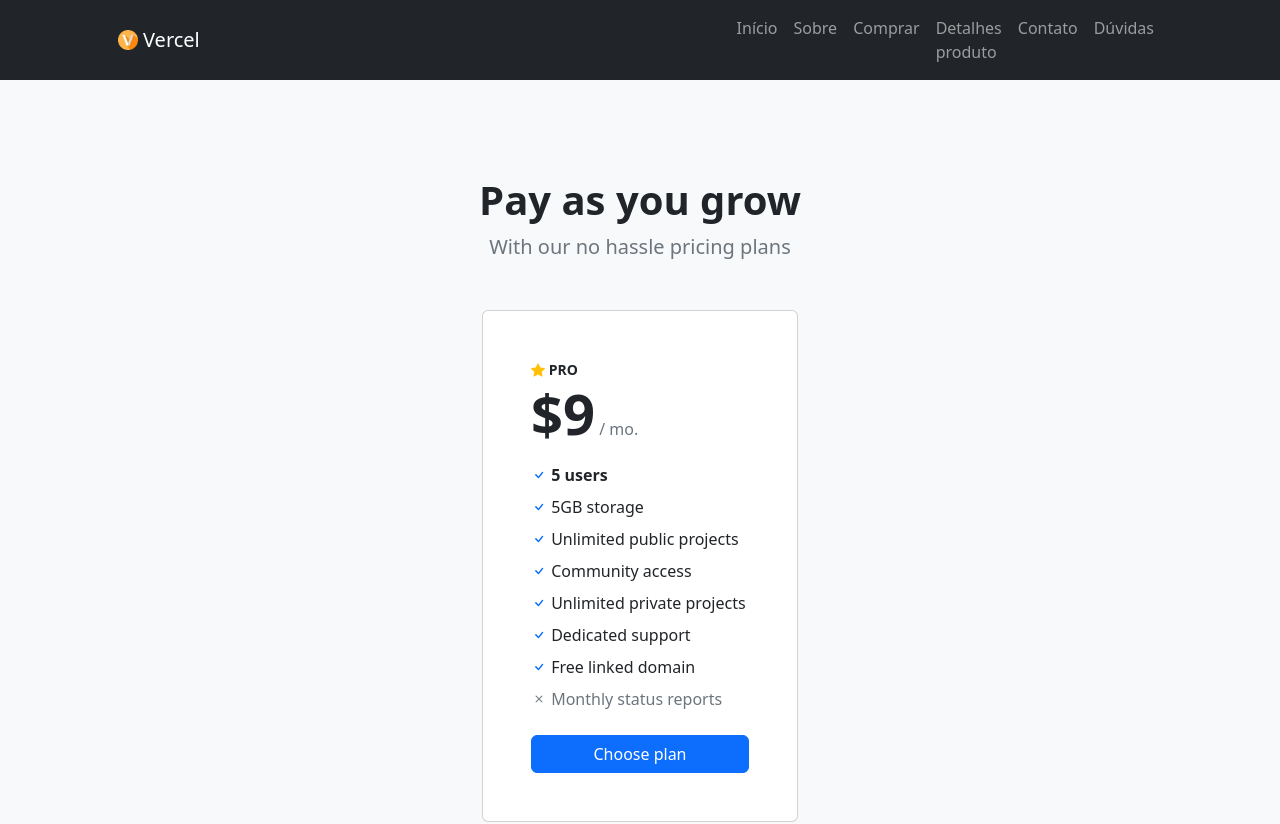
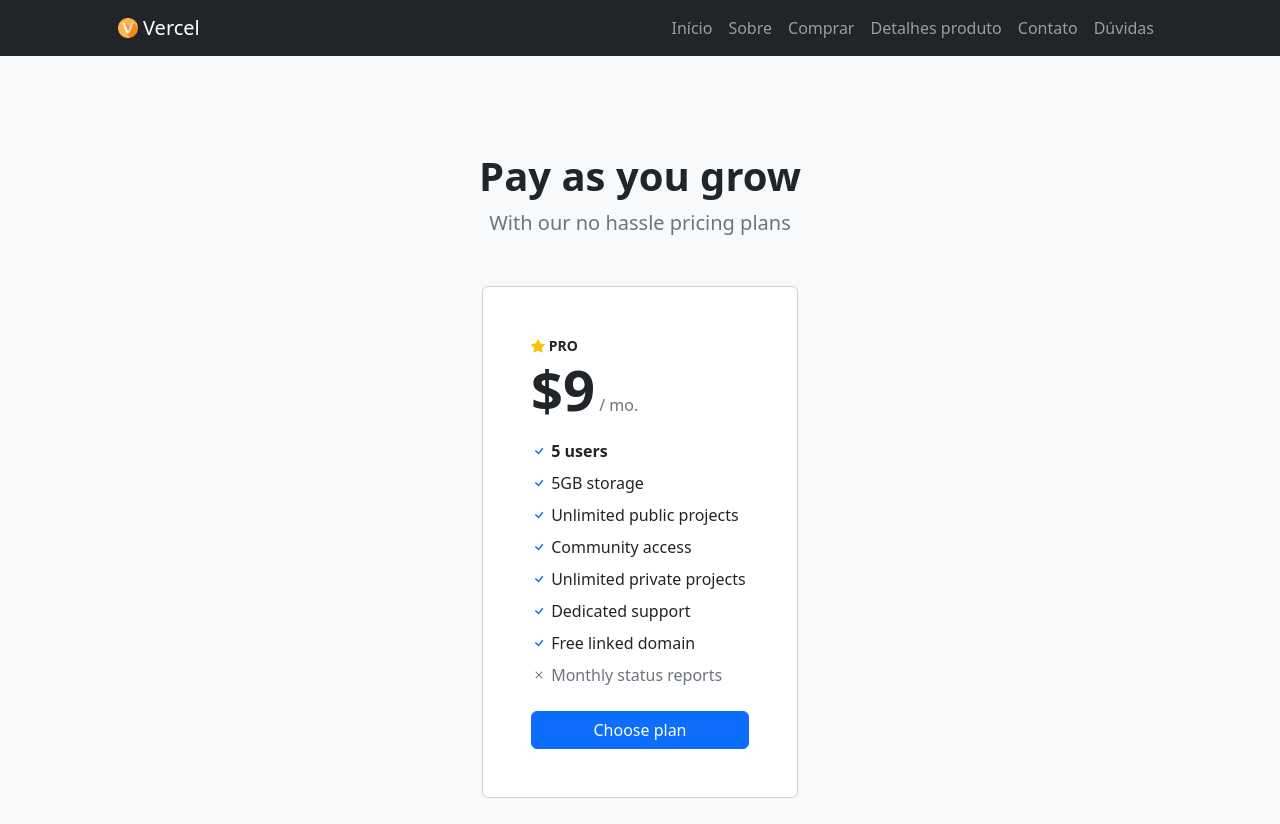
Before and after one commit to marcotulionasc/teste_loja, a plain HTML site: page pricing.html in a window 1280 px wide. Shown: the top 824 px of the page. Drawn offline with nearby package versions, Linux system fonts and the light colour scheme.

Commit message:
rollback

```diff
--- a/pricing.html
+++ b/pricing.html
@@ -24,7 +24,7 @@
                                                     <li class="nav-item"><a class="nav-link" href="index.html">Início</a></li>
                                                     <li class="nav-item"><a class="nav-link" href="about.html">Sobre</a></li>
                                                     <li class="nav-item"><a class="nav-link" href="pricing.html">Comprar</a></li>
-                                                    <li class="nav-item"><a class="nav-link" href="portfolio-overview.html">Detalhes <br>produto</a></li>
+                                                    <li class="nav-item"><a class="nav-link" href="portfolio-overview.html">Detalhes produto</a></li>
                                                     <li class="nav-item"><a class="nav-link" href="contact.html">Contato</a></li>
                                                     <li class="nav-item"><a class="nav-link" href="faq.html">Dúvidas</a></li>
                                                     <li class="nav-item dropdown">
```
